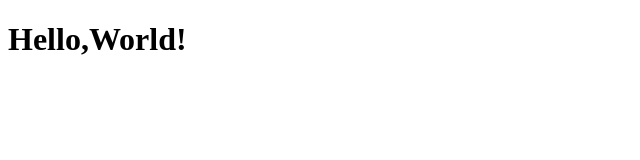
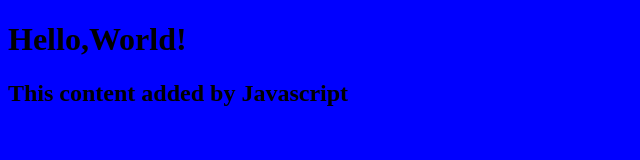
Before and after one commit to AndrewW129/my-website, a plain HTML site: page index.html in a window 1280 px wide. Shown: the whole page, without its empty margins (0-640 px from the left). Drawn offline with Linux system fonts and the light colour scheme.

Commit message:
add script.js, connect to index.html

```diff
--- a/index.html
+++ b/index.html
@@ -1,9 +1,11 @@
 <!DOCTYPE html>
 <html lang="en">
     <head>
+        <link rel="stylesheet" href="style.css" />
         <title>My Website</title>
     </head>
     <body>
         <h1>Hello,World!</h1>
+        <script src="script.js"></script>
     </body>
 </html>
--- /dev/null
+++ b/script.js
@@ -0,0 +1,4 @@
+const h2 = document.createElement("h2");
+h2.textContent = "This content added by Javascript";
+
+document.querySelector("body").appendChild(h2);
--- /dev/null
+++ b/style.css
@@ -0,0 +1,3 @@
+body {
+    background: blue;
+}
```
